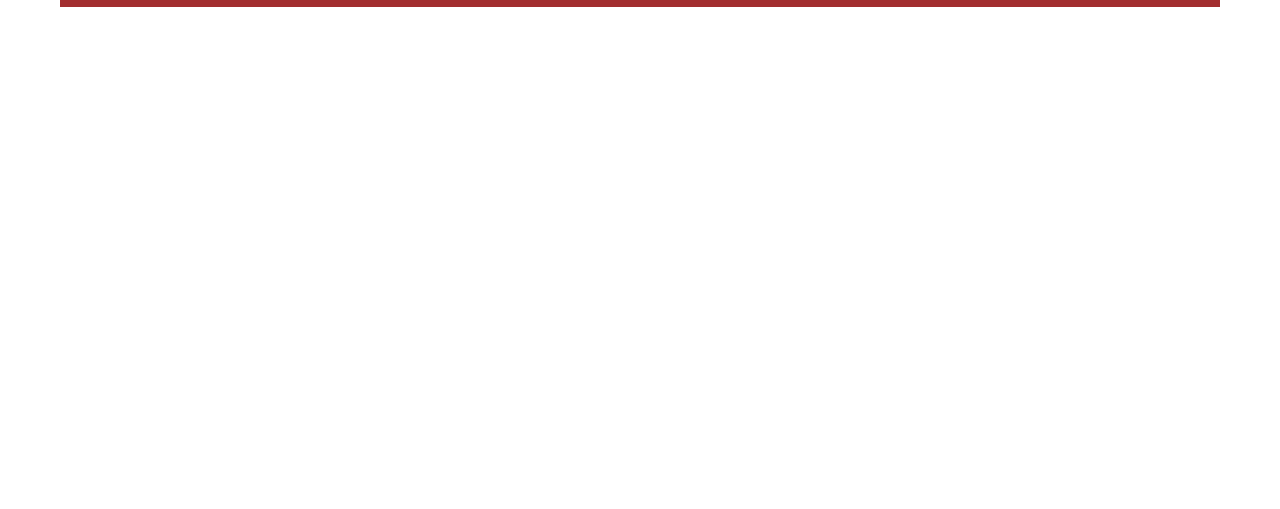
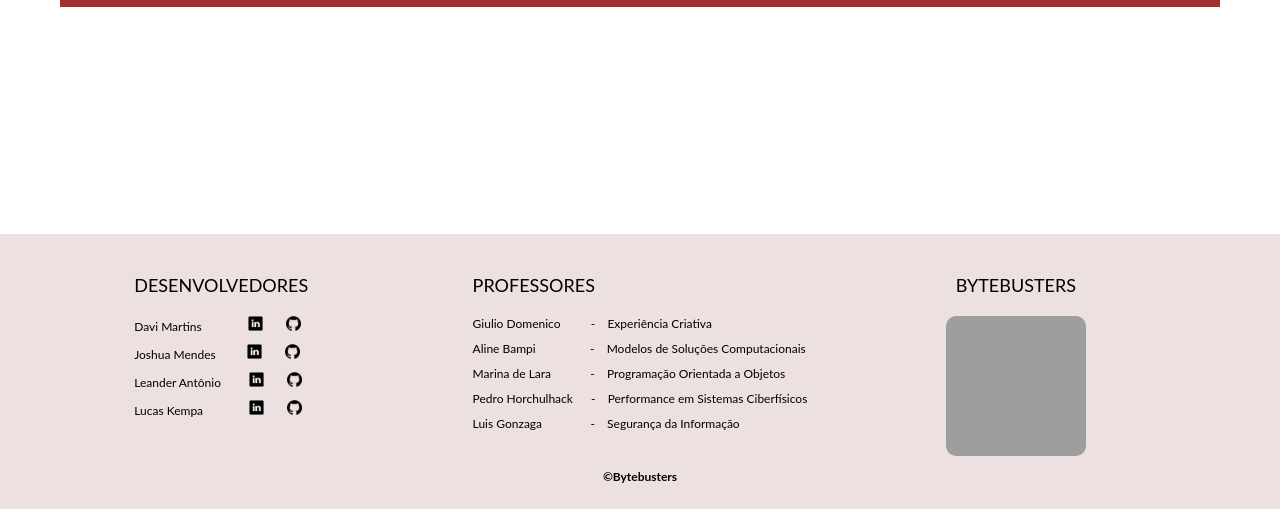
Before and after one commit to kempa9077/PUC-Achados, a PHP site: page /pagFun_protocolo.html in a window 1280 px wide. Shown: the part 291-800 px from the top of the page. Run offline with PHP 8.4, Linux system fonts and the light colour scheme; grey boxes are pictures that could not be loaded.

Commit message:
Adicionando footer
Adicionando footer no pagFun_protocolos

```diff
--- a/pagFun_protocolo/pagFun_protocolo.css
+++ b/pagFun_protocolo/pagFun_protocolo.css
@@ -172,3 +172,71 @@ body {
     margin-top: 5px;
     border-radius: 5px;
 }
+
+footer {
+    background-color: #ECE0E0;
+    min-height: 250px;
+    bottom: 0;
+    width: 100%;
+}
+
+.dados-div {
+    display: flex;
+    flex-wrap: wrap;
+    padding: 0 60px;
+    justify-content: space-between;
+}
+
+.dados-footer {
+    color: #000000;
+    font-size: 12px;
+    min-width: 230px;
+    margin: 20px auto 10px auto;
+}
+
+.dados-footer p {
+    font-size: 18px;
+    margin: 20px;
+    text-transform: uppercase;
+}
+
+.dados-footer a {
+    color: black;
+    text-decoration: none;
+    padding: 2px 10px;
+    border-radius: 10px;
+}
+
+.dados-footer ul {
+    list-style-type: none;
+}
+
+.dados-footer li {
+    margin: 10px 20px;
+}
+
+.img-footer {
+    width: 15px;
+    height: 15px;
+}
+
+.logo-bytebusters {
+    border-radius: 10px;
+    width: 140px;
+    height: 140px;
+}
+
+.copy-bytebusters {
+    height: 40px;
+    width: 100%;
+    text-align: center;
+    text-decoration: none;
+    font-size: 12px;
+}
+
+.copy-bytebusters a {
+    margin-top: 20px;
+    color: #000000;
+    text-decoration: none;
+    font-weight: bolder;
+}
--- a/pagFun_protocolo/pagFun_protocolo.html
+++ b/pagFun_protocolo/pagFun_protocolo.html
@@ -82,6 +82,81 @@
         </div>
     </main>
 
+    <footer>
+        <div class="dados-div">
+            <div class="dados-footer">
+                <p>Desenvolvedores</p>
+                <ul>
+                    <li>
+                        Davi Martins &ensp;&ensp; &ensp; &ensp;
+                        <a href="linkedin.com" target="_blank">
+                            <img src="../img/linkedin-icon.png" alt="linkedin" class="img-footer">
+                        </a>
+                        <a href="github.com" target="_blank">
+                            <img src="../img/github-icon.png" alt="github" class="img-footer">
+                        </a>
+                    </li>
+
+                    <li>
+                        Joshua Mendes &ensp; &ensp;
+                        <a href="linkedin.com" target="_blank">
+                            <img src="../img/linkedin-icon.png" alt="linkedin" class="img-footer">
+                        </a>
+                        <a href="github.com" target="_blank">
+                            <img src="../img/github-icon.png" alt="github" class="img-footer">
+                        </a>
+                    </li>
+
+                    <li>
+                        Leander Antônio &ensp;&ensp;
+                        <a href="linkedin.com" target="_blank">
+                            <img src="../img/linkedin-icon.png" alt="linkedin" class="img-footer">
+                        </a>
+                        <a href="github.com" target="_blank">
+                            <img src="../img/github-icon.png" alt="github" class="img-footer">
+                        </a>
+                    </li>
+
+                    <li>
+                        Lucas Kempa &ensp;&ensp; &ensp; &ensp;
+                        <a href="https://linkedin.com/in/lucas-kempa" target="_blank">
+                            <img src="../img/linkedin-icon.png" alt="linkedin" class="img-footer">
+                        </a>
+                        <a href="https://github.com/kempa9077" target="_blank">
+                            <img src="../img/github-icon.png" alt="github" class="img-footer">
+                        </a>
+                    </li>
+                </ul>
+            </div>
+
+            <div class="dados-footer">
+                <p>Professores</p>
+                <ul>
+                    <li>Giulio Domenico &ensp; &ensp; &ensp; - &ensp; Experiência Criativa</li>
+                    <li>Aline Bampi &ensp; &ensp; &ensp; &ensp; &ensp;&ensp; - &ensp; Modelos de Soluções Computacionais</li>
+                    <li>Marina de Lara &ensp; &ensp; &ensp; &ensp; - &ensp; Programação Orientada a Objetos</li>
+                    <li>Pedro Horchulhack &ensp;&ensp; - &ensp; Performance em Sistemas Ciberfísicos</li>
+                    <li>Luis Gonzaga &ensp; &ensp; &ensp; &ensp; &ensp; - &ensp; Segurança da Informação</li>
+                </ul>
+            </div>
+
+            <div class="dados-footer">
+                <p>Bytebusters</p>
+                <a href="">
+                    <img src="../img/bytebusters_logo1 2.png" alt="Bytebusters" class="logo-bytebusters">
+                </a>
+            </div>
+
+        </div>
+
+        <div class="copy-bytebusters">
+            <a href="">
+                ©Bytebusters
+            </a>
+        </div>
+
+    </footer>
     <script src="pagFun_protocolo.js"></script>
+
 </body>
 </html>
```
